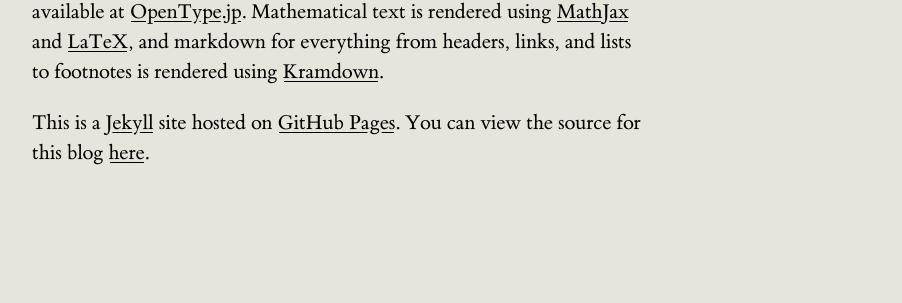
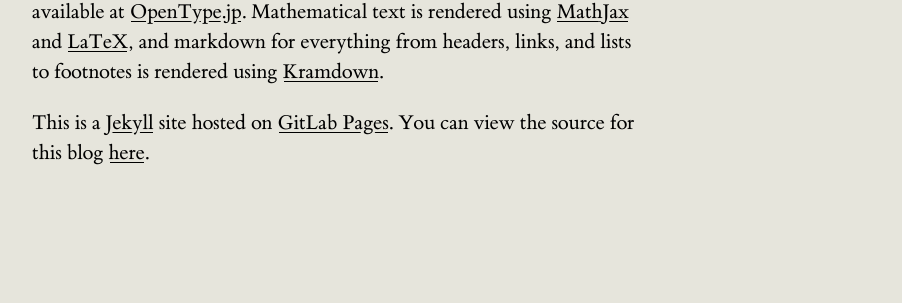
Before and after one commit to dempe/dempe.github.io, a Jekyll site: the page built from acknowledgements.md, in a window 1280 px wide. Shown: the part 434-737 px from the top of the page, without its empty margins (128-1030 px from the left). Built offline with Jekyll 4.4.1, drawn with Linux system fonts in a browser that asks for light colours.

Commit message:
Update acknowledgements.md to point to GitLab

```diff
--- a/acknowledgements.md
+++ b/acknowledgements.md
@@ -8,4 +8,4 @@ display: true
 The CSS styling and underlining I took from the [Tufte CSS project](https://github.com/edwardtufte/tufte-css), while the overall designs and beautiful English fonts were originally created by [Edward Tufte](https://www.edwardtufte.com/tufte/), himself. The Japanese font used for regular text is available as part of the [Google Noto Fonts](https://www.google.com/get/noto/), and the font for the title is available at [OpenType.jp](https://opentype.jp/kouzangyousho.htm). Mathematical text is rendered using [MathJax](https://www.mathjax.org/) and
 [LaTeX](https://www.latex-project.org/), and markdown for everything from headers, links, and lists to footnotes is rendered using [Kramdown](https://kramdown.gettalong.org/index.html).
 
-This is a [Jekyll](https://jekyllrb.com/) site hosted on [GitHub Pages](https://pages.github.com/). You can view the source for this blog [here](https://github.com/dempe/dempe.github.io).
+This is a [Jekyll](https://jekyllrb.com/) site hosted on [GitLab Pages](https://about.gitlab.com/features/pages/). You can view the source for this blog [here](https://gitlab.com/dempedempe/dempedempe.gitlab.io/).
```
